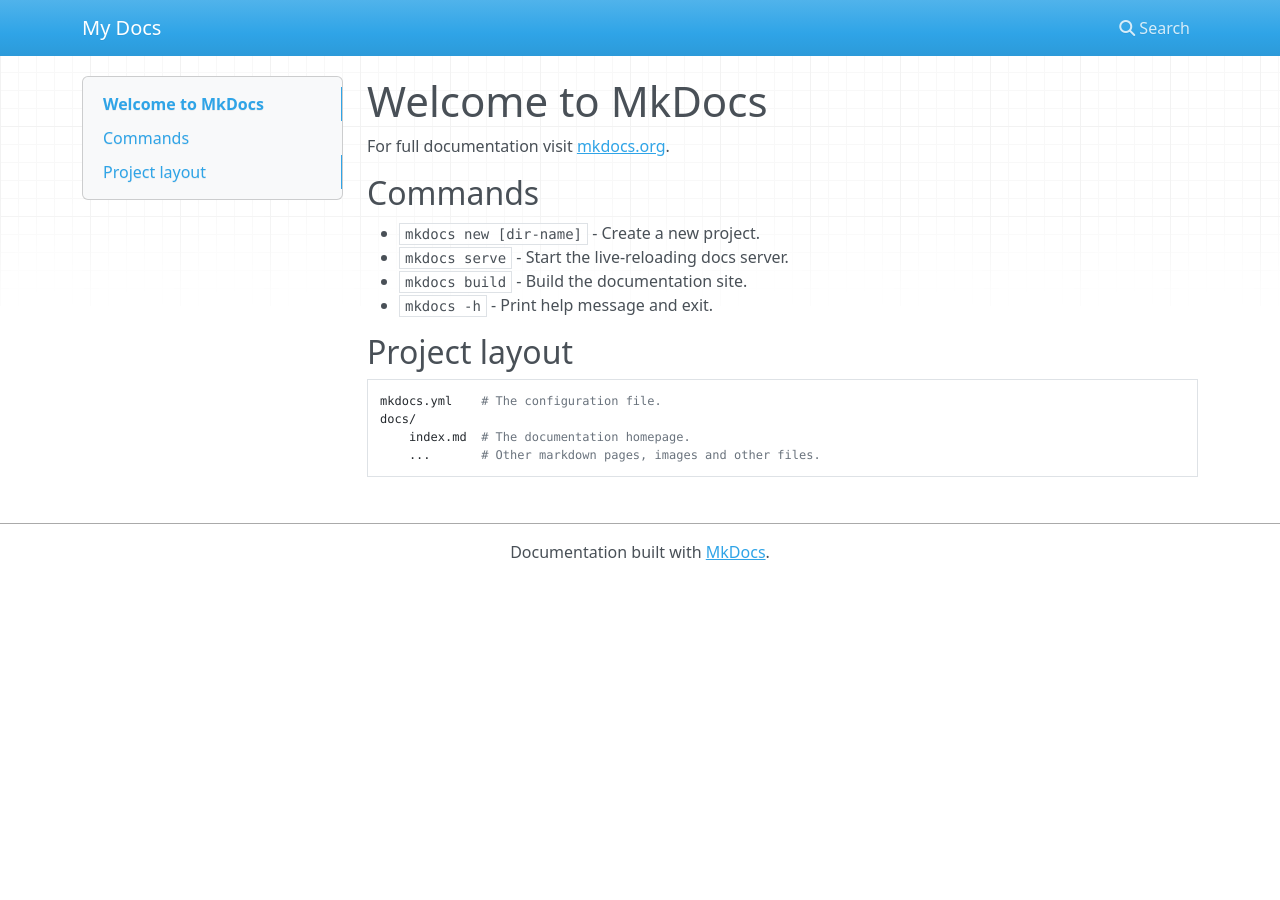
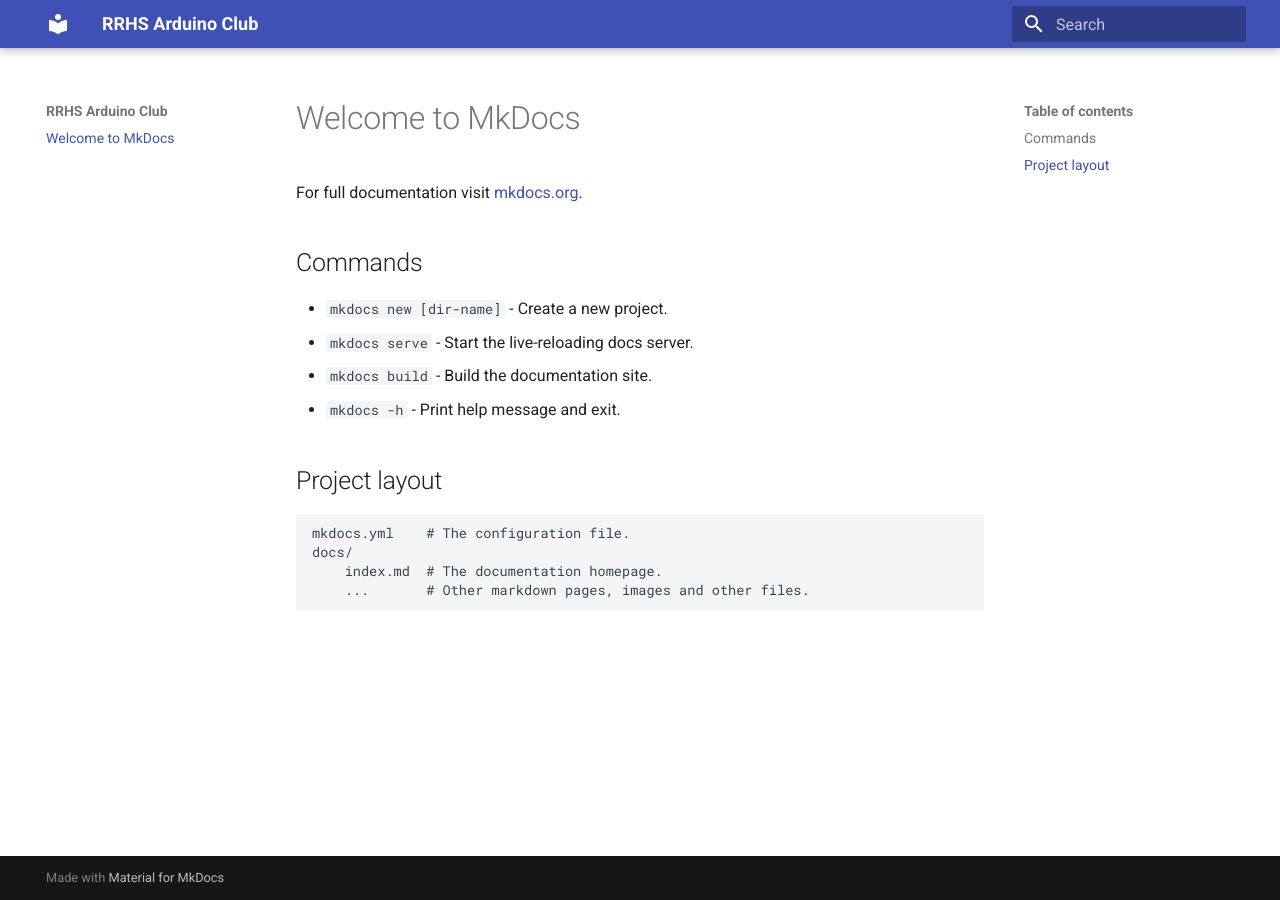
Before and after one commit to RRHSArduinoClub/tutorials, an MkDocs documentation site: the page built from docs/index.md, in a window 1280 px wide. Built offline with MkDocs 1.6.1 and Material for MkDocs 9.7.7, drawn with Linux system fonts in a browser that asks for light colours; nearby versions of some CDN libraries.

Commit message:
Configure site

```diff
--- a/mkdocs.yml
+++ b/mkdocs.yml
@@ -1 +1,5 @@
-site_name: My Docs
+site_name: RRHS Arduino Club
+site_url: https://rrhsarduinoclub.github.io/tutorials/
+
+theme:
+  name: material
```
